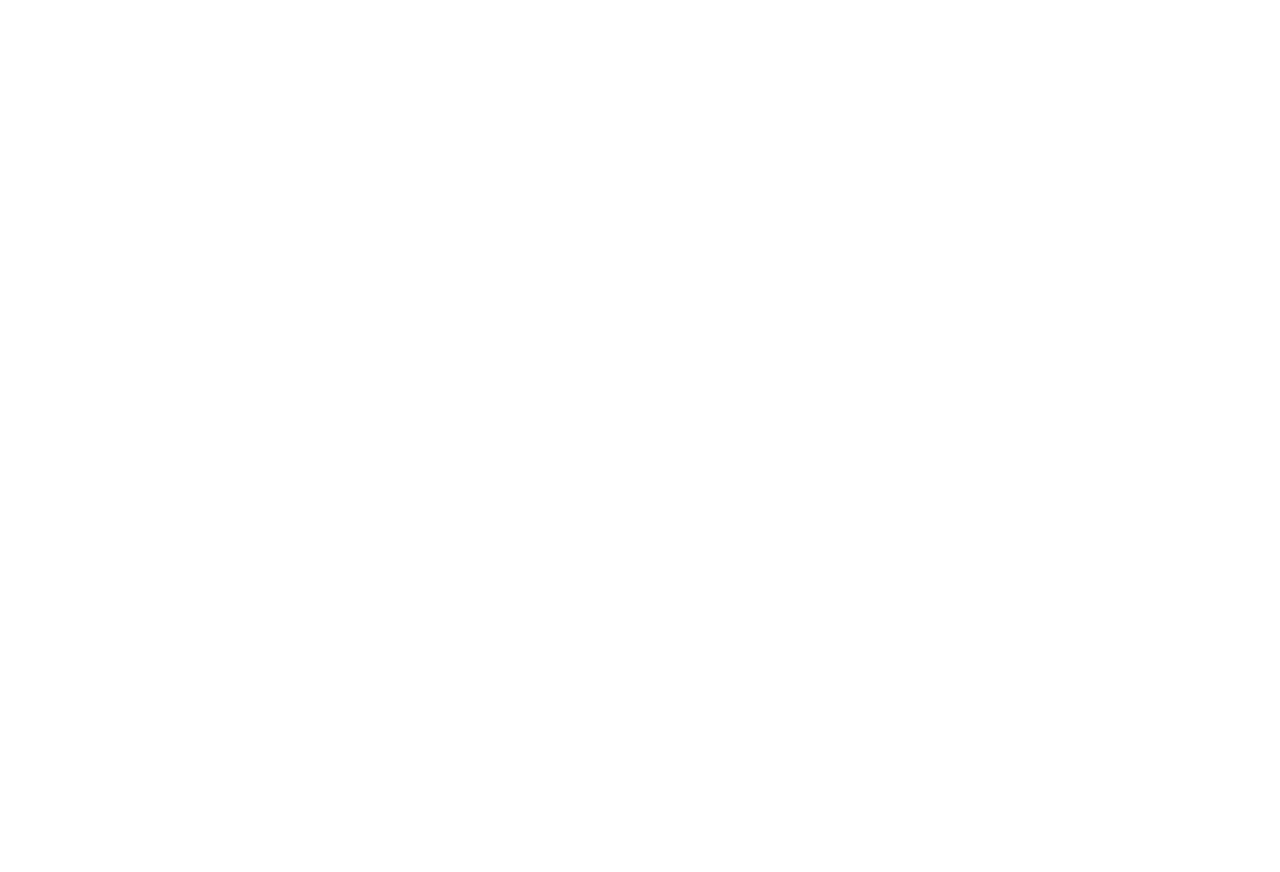
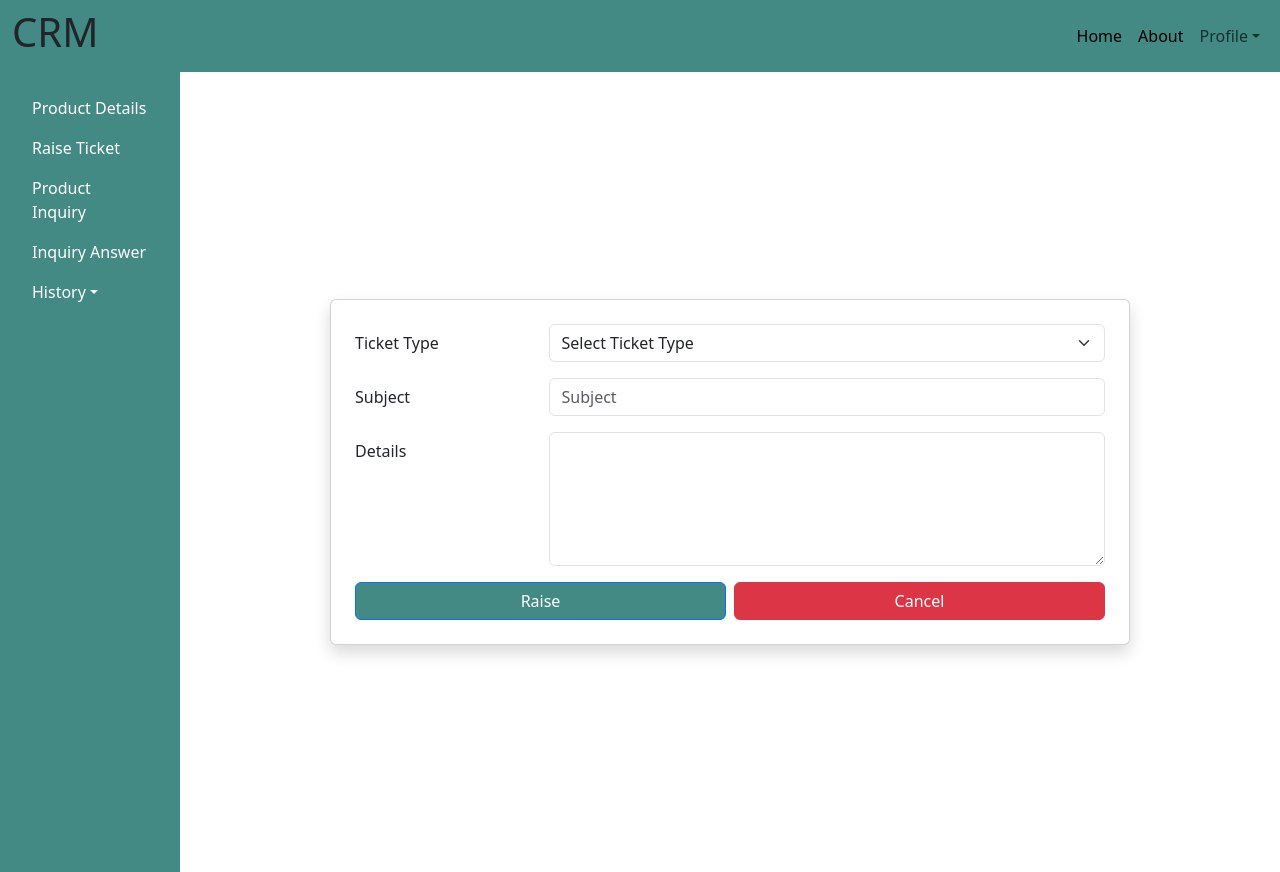
Before and after one commit to KD-J020/CDAC_FinalProject_KD3_KDJ020, a React (Create React App) app in the folder Frontend/user-panel/: page /home/newticket in a window 1280 px wide. Before the commit this address had no page. Before the commit the page ends 800 px from the top, so only its background shows below. Built offline with nearby package versions, Linux system fonts and the light colour scheme.

Commit message:
Raise Ticket page

```diff
--- a/Frontend/user-panel/src/App.js
+++ b/Frontend/user-panel/src/App.js
@@ -6,6 +6,8 @@
 import Register from "./Screens/Register";
 import Login from "./Screens/Login";
 import Home from "./Screens/Home";
+import PurchaseHistory from "./Screens/PurchasedHistory";
+import RaiseTicket from "./Screens/RaiseTicket";
 
 function App() {
   return (
@@ -15,6 +17,8 @@
         <Route path="login" element={<Login />} />
         <Route path="Register" element={<Register />} />
         <Route path="home" element={<Home />}>
+          <Route path='newticket' element={<RaiseTicket/>}/>
+          <Route path="history/purchases" element={<PurchaseHistory />} />
         </Route>
       </Routes>
       <ToastContainer />
--- /dev/null
+++ b/Frontend/user-panel/src/Components/RaiseTicketComp.jsx
@@ -0,0 +1,61 @@
+import React from "react";
+import { Container, Card, Form, Button, Row, Col } from "react-bootstrap";
+
+import PropTypes from "prop-types";
+
+function RaiseTicketComp({handleOnSubmit, handleOnChange}){
+    return(
+    <Container className="d-flex justify-content-center align-items-center" style={{ height: '100vh' }}>
+        <Card style={{ width: '50rem'}} className="p-4 shadow">
+
+        <Form autoComplete="off" /*onSubmit={handleOnSubmit}*/>
+        <Form.Group className="mb-3" as={Row}>
+            <Form.Label column sm={3}>
+              Ticket Type
+            </Form.Label>
+            <Col sm={9}>
+              <Form.Select name="ticketType" onChange={handleOnChange} defaultValue="">
+                <option value="" disabled>
+                  Select Ticket Type
+                </option>
+                <option value="type-1">Type-1</option>
+                <option value="type-2">Type-2</option>
+                <option value="type-3">Type-3</option>
+              </Form.Select>
+            </Col>
+          </Form.Group>
+
+            <Form.Group className="mb-3" as= {Row}>
+            <Form.Label column sm={3}>Subject</Form.Label>
+            <Col sm={9}>
+                <Form.Control name="subject" /*value={email}*/ onChange={handleOnChange} placeholder="Subject"/>
+            </Col>
+            </Form.Group>
+
+            <Form.Group className="mb-3" as= {Row}>
+            <Form.Label column sm={3}>Details</Form.Label>
+            <Col sm={9}>
+                <Form.Control as="textarea" name="details" rows= "5" /*value={pass}*/ onChange={handleOnChange} />
+            </Col>
+            </Form.Group>
+
+            <div className="d-flex">
+                <Button type="submit" className="w-100 btn btn-primary me-2" style={{ backgroundColor: "#438a84" }} >
+                    Raise
+                </Button>
+                <Button type="submit" className="w-100 btn btn-secondary btn-danger"  >
+                    Cancel
+                </Button>
+            </div>
+        </Form>
+        </Card>
+    </Container>
+
+    )
+}
+
+RaiseTicketComp.propTypes ={
+    handleOnChange : PropTypes.func.isRequired,
+    //handleOnResetSubmit : PropTypes.func.isRequired,
+}
+export default RaiseTicketComp
--- /dev/null
+++ b/Frontend/user-panel/src/Screens/RaiseTicket.jsx
@@ -0,0 +1,20 @@
+import React from "react";
+//import { Container, Row, Col } from "react-bootstrap";
+
+import RaiseTicketComp from "../Components/RaiseTicketComp";
+
+function RaiseTicket() {
+    const handleOnChange = e =>{
+        const {name, value} = e.target
+        console.log(name,value)
+    }
+    return(
+        <div>
+            <RaiseTicketComp
+                handleOnChange = {handleOnChange}
+            />
+        </div>
+    )
+}
+
+export default RaiseTicket
```
